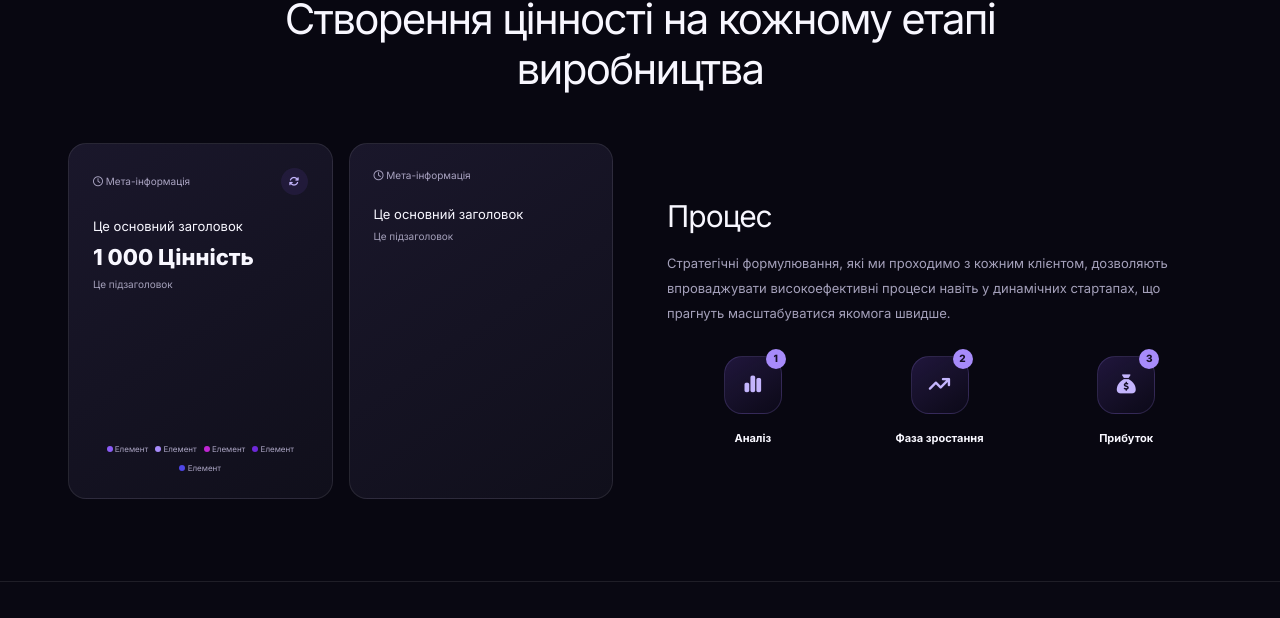
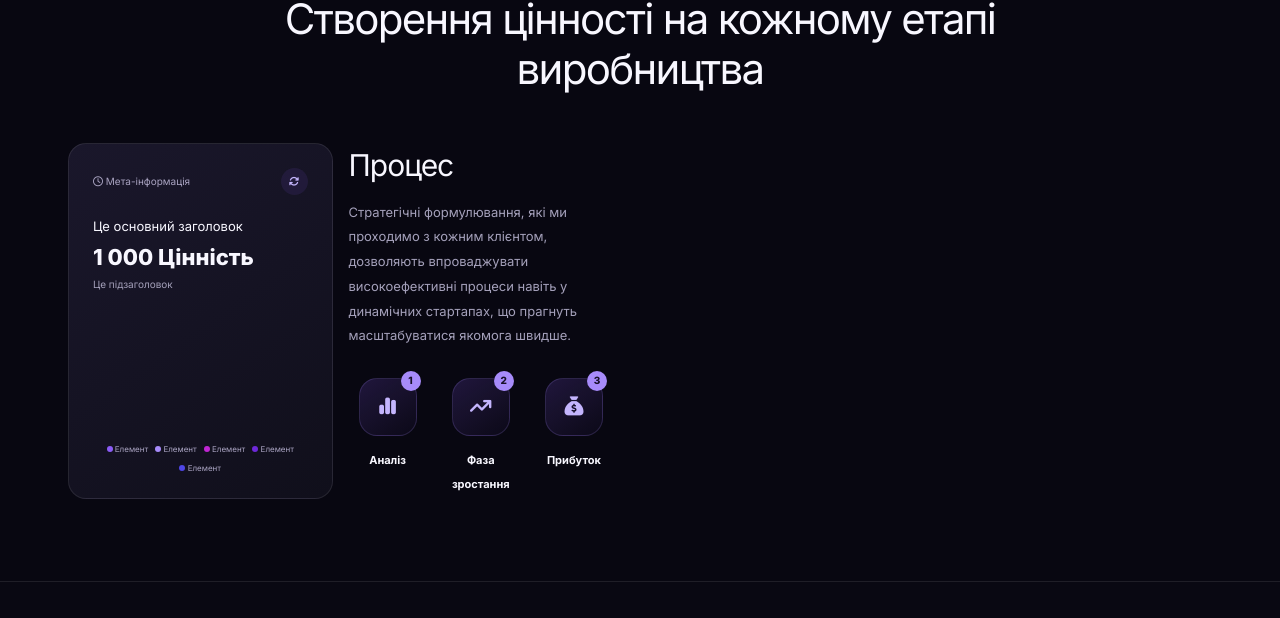
Before and after one commit to Romanif715/RiseFinance, a plain HTML site: page index.html in a window 1280 px wide. Shown: the part 1723-2341 px from the top of the page. Drawn offline with nearby package versions, Linux system fonts and the light colour scheme; a script that the page names is missing.

Commit message:
Remove meta-card section from index.html
Removed the meta-card article section containing metadata information.

```diff
--- a/index.html
+++ b/index.html
@@ -200,20 +200,6 @@
           </div>
         </article>
 
-        <article class="meta-card" aria-labelledby="meta-title-2">
-          <div class="meta-box">
-            <header class="meta-header">
-              <span class="meta-header-label">
-                <i class="fa-regular fa-clock" aria-hidden="true"></i>
-                Мета-інформація
-              </span>
-            </header>
-
-            <h3 class="meta-body-title" id="meta-title-2">Це основний заголовок</h3>
-            <p class="meta-subtitle">Це підзаголовок</p>
-          </div>
-        </article>
-      </div>
 
       <!-- ПРАВА КОЛОНКА -->
       <div class="value-right-col">
```
